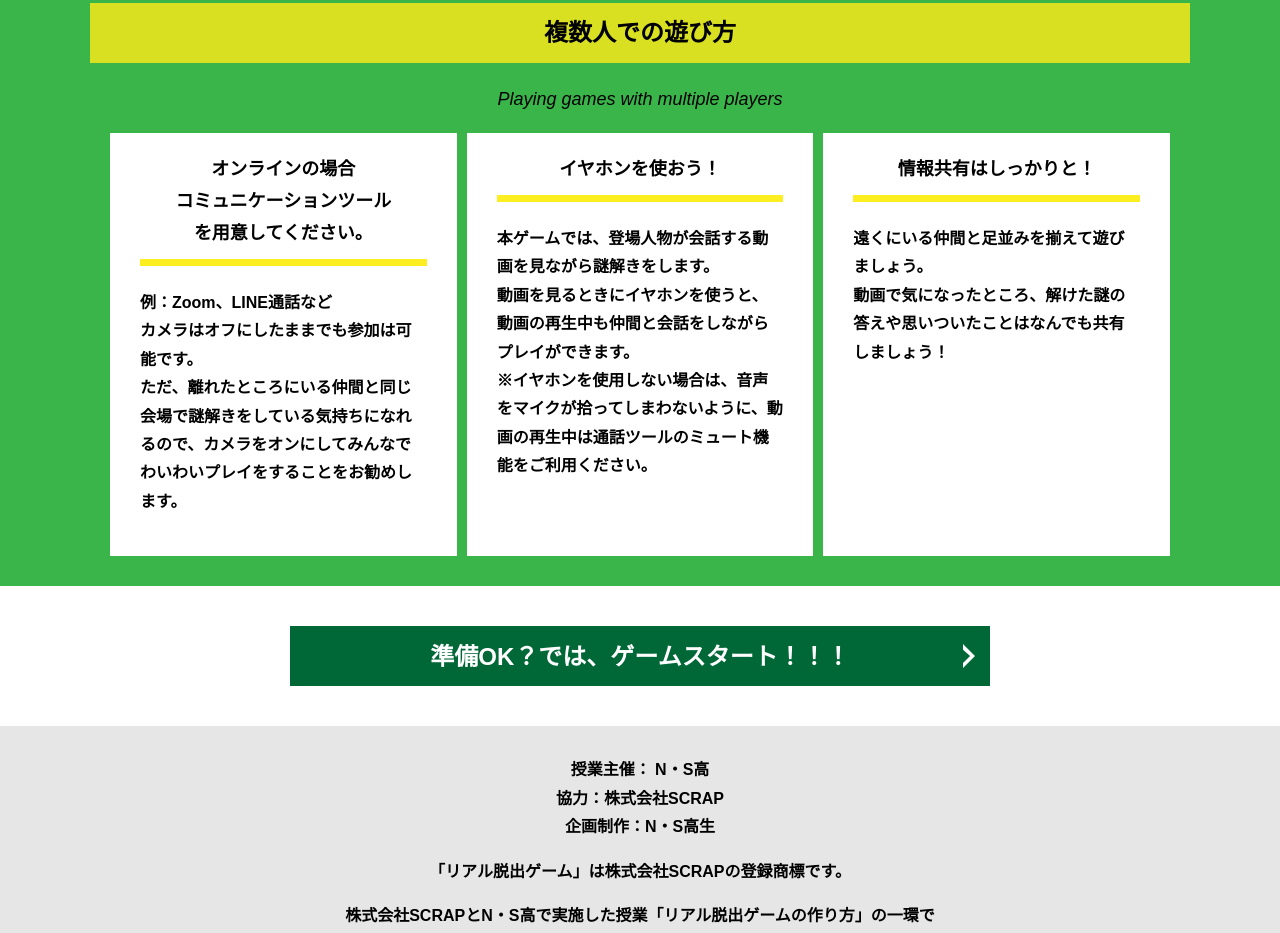
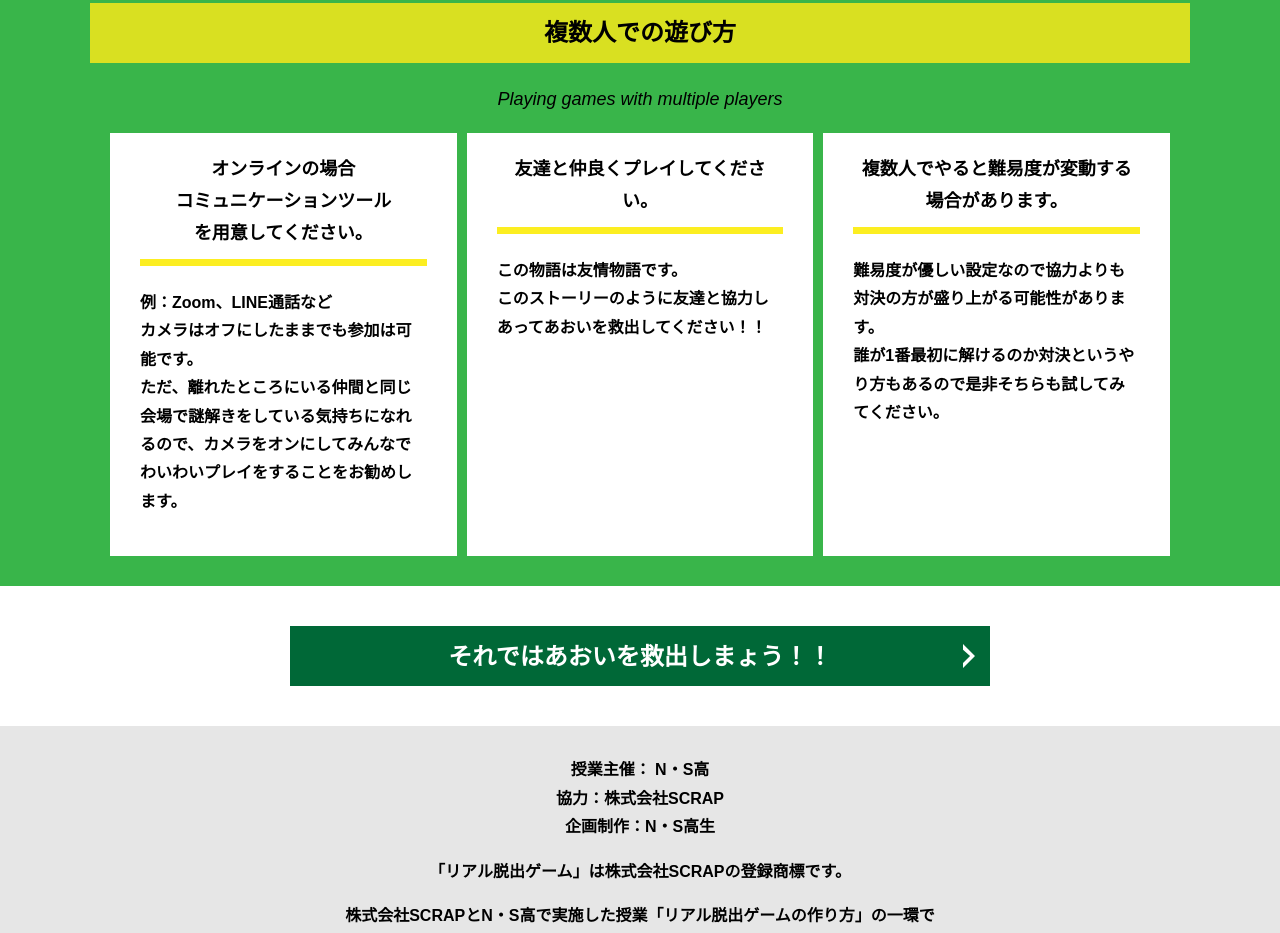
Before and after one commit to rekaomizuki/alfa-omiya-2, a plain HTML site: page index.html in a window 1280 px wide. Shown: the part 1518-2451 px from the top of the page. Drawn offline with Linux system fonts and the light colour scheme.

Commit message:
Update index.html

```diff
--- a/index.html
+++ b/index.html
@@ -91,17 +91,17 @@
           </div>
           <div class="column">
             <div class="card">
-              <h3 class="card__title">イヤホンを使おう！</h3>
-              <p class="card__content">本ゲームでは、登場人物が会話する動画を見ながら謎解きをします。<br>
-                動画を見るときにイヤホンを使うと、動画の再生中も仲間と会話をしながらプレイができます。<br>
-                ※イヤホンを使用しない場合は、音声をマイクが拾ってしまわないように、動画の再生中は通話ツールのミュート機能をご利用ください。</p>
+              <h3 class="card__title">友達と仲良くプレイしてください。</h3>
+              <p class="card__content">この物語は友情物語です。<br>
+                このストーリーのように友達と協力しあってあおいを救出してください！！</p>
+
             </div>
           </div>
           <div class="column">
             <div class="card">
-              <h3 class="card__title">情報共有はしっかりと！</h3>
-              <p class="card__content">遠くにいる仲間と足並みを揃えて遊びましょう。<br>
-                動画で気になったところ、解けた謎の答えや思いついたことはなんでも共有しましょう！</p>
+              <h3 class="card__title">複数人でやると難易度が変動する場合があります。</h3>
+              <p class="card__content">難易度が優しい設定なので協力よりも対決の方が盛り上がる可能性があります。<br>
+                誰が1番最初に解けるのか対決というやり方もあるので是非そちらも試してみてください。</p>
             </div>
           </div>
         </div>
@@ -109,7 +109,7 @@
     </section>
     <section class="section">
       <div class="container">
-        <a class="btn" href="main.html">準備OK？では、ゲームスタート！！！<svg class="btn__arrow"><use xlink:href="#arrow"></use></svg></a>
+        <a class="btn" href="main.html">それではあおいを救出しまょう！！<svg class="btn__arrow"><use xlink:href="#arrow"></use></svg></a>
       </div>
     </section>
   </main>
```
